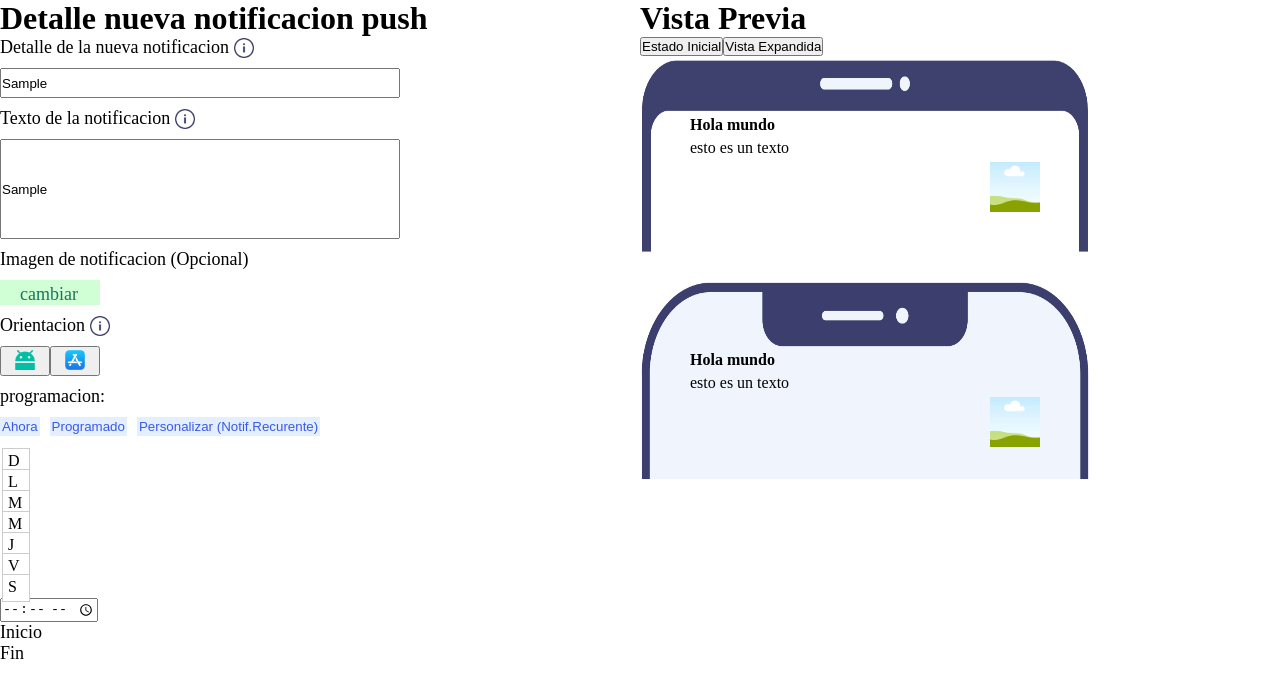
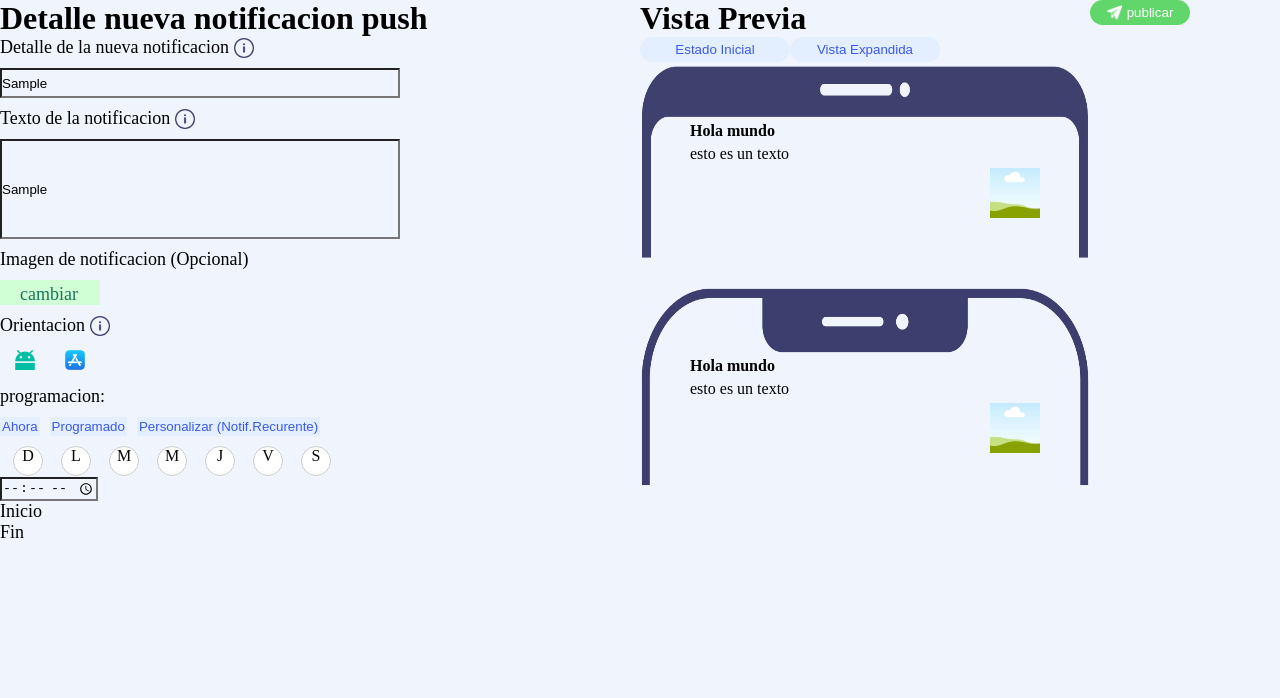
Before and after one commit to larnu-bootcamp/frontend-components, a React (Vite) app: page / in a window 1280 px wide. Both pictures are taken after typing "Sample", "Sample" into the empty fields and a click on the button "Personalizar (Notif.Recurente)". Shown: the top 698 px of the page. Built offline with nearby package versions, Linux system fonts and the light colour scheme.

Commit message:
componentes de creacion de notificacion hechos 🐘

```diff
--- a/src/components/Notification/css/newNotification.css
+++ b/src/components/Notification/css/newNotification.css
@@ -2,6 +2,7 @@
   margin: 0;
   padding: 0;
   box-sizing: border-box;
+  background-color: #F0F5FD;
 }
 
 .newNotificationBody {
@@ -37,9 +38,17 @@
   height: 20px;
 }
 
+.ButtonOrientation{
+  display: flex;
+  flex-direction: row;
+  gap: 5px;
+}
+
 .orientation {
   width: 50px;
   height: 30px;
+  border-color: transparent;
+
 }
 
 .orientationimg {
@@ -71,21 +80,27 @@
   border-color: transparent;
 }
 
+.roundCk{
+  display: flex;
+  flex-direction: row;
+  align-items: center;
+  text-align: center;
+  gap: 5px;
+}
+
 .roundchk {
-  position: relative;
+  display: flex;
+  flex-direction: row;
 }
 
 .roundchk label {
   background-color: #fff;
   border: 1px solid #ccc;
   cursor: pointer;
-  height: 28px;
-  left: 0;
-  position: absolute;
-  top: 0;
-  width: 28px;
+  height: 30px;
+  width: 30px;
   font-size: 16px;
-  padding: 3px 0px 2px 5px;
+  border-radius: 15px;
 }
 
 .roundchk label:after {
@@ -114,6 +129,16 @@
 .roundchk input[type="checkbox"]:checked + label:after {
   opacity: 1;
 }
+
+.buttonInitial, .buttonExpanded{
+  width: 150px;
+  height: 25px;
+  background-color: #E3EEFF;
+  color: #3A59E8;
+  border-color: transparent;
+  border-radius: 15px;
+}
+
 
 .showInitial {
   display: flex;
@@ -223,3 +248,23 @@ display: flex;
     margin-top: 70px;
     margin-left: 50px;
 }
+
+.post{
+  width: 100px;
+  height: 25px;
+  background-color:  #61D66B;
+  color: white;
+  border-color: transparent;
+  border-radius: 15px;
+  display: flex;
+  text-align: center;
+  justify-content: center;
+  align-items: center;
+  gap: 5px;
+}
+
+.iconsend{
+  width: 15px;
+  height: 15px;
+  background-color: transparent;
+}
--- a/src/components/Notification/newNotification.jsx
+++ b/src/components/Notification/newNotification.jsx
@@ -6,6 +6,7 @@ import DatePicker from "react-datepicker";
 import "react-datepicker/dist/react-datepicker.css";
 import info from "../../assets/info.png";
 import imagen from "../../assets/imagen.png";
+import iconSend from "../../assets/iconSend.png"
 
 function NowDateComponent() {
   const [startDate, setStartDate] = useState(new Date());
@@ -44,7 +45,7 @@ function ProgrammedDateComponent() {
 function PersonalizeDateComponent() {
   return (
     <React.Fragment>
-      <table>
+      <table className="roundCk">
         <div class="roundchk">
           <input name="Domingo" type="checkbox" id="checkbox-dom" value="Dom" />
           <label for="checkbox-Dom"> D </label>
@@ -163,15 +164,15 @@ const NewNotification = () => {
     setIsNowDate(false);
   };
 
-  const handleInitialButton = () =>  {
+  const handleInitialButton = () => {
     setIsShowInitial(true);
     setIsShowExpanded(false);
-  }
+  };
 
   const handleExpandedButton = () => {
     setIsShowExpanded(true);
     setIsShowInitial(false);
-  }
+  };
 
   return (
     <div className="newNotificationBody">
@@ -261,11 +262,18 @@ const NewNotification = () => {
       </div>
       <div className="notifyShow">
         <h1>Vista Previa</h1>
-        <button className="buttonInitial" onClick={handleInitialButton}>Estado Inicial</button>
-        <button className="buttonExpanded" onClick={handleExpandedButton}>Vista Expandida</button>
-        {isShowInitial && <NotifyShowInitialComponent/>}
-        {isShowExpanded && <NotifyShowExpandedComponent/>}
+        <button className="buttonInitial" onClick={handleInitialButton}>
+          Estado Inicial
+        </button>
+        <button className="buttonExpanded" onClick={handleExpandedButton}>
+          Vista Expandida
+        </button>
+        {isShowInitial && <NotifyShowInitialComponent />}
+        {isShowExpanded && <NotifyShowExpandedComponent />}
       </div>
+      <button className="post">
+            <img src={iconSend} className="iconsend"/> publicar
+      </button>
     </div>
   );
 };
```
Lines whose indentation alone changed are shown as unchanged.
